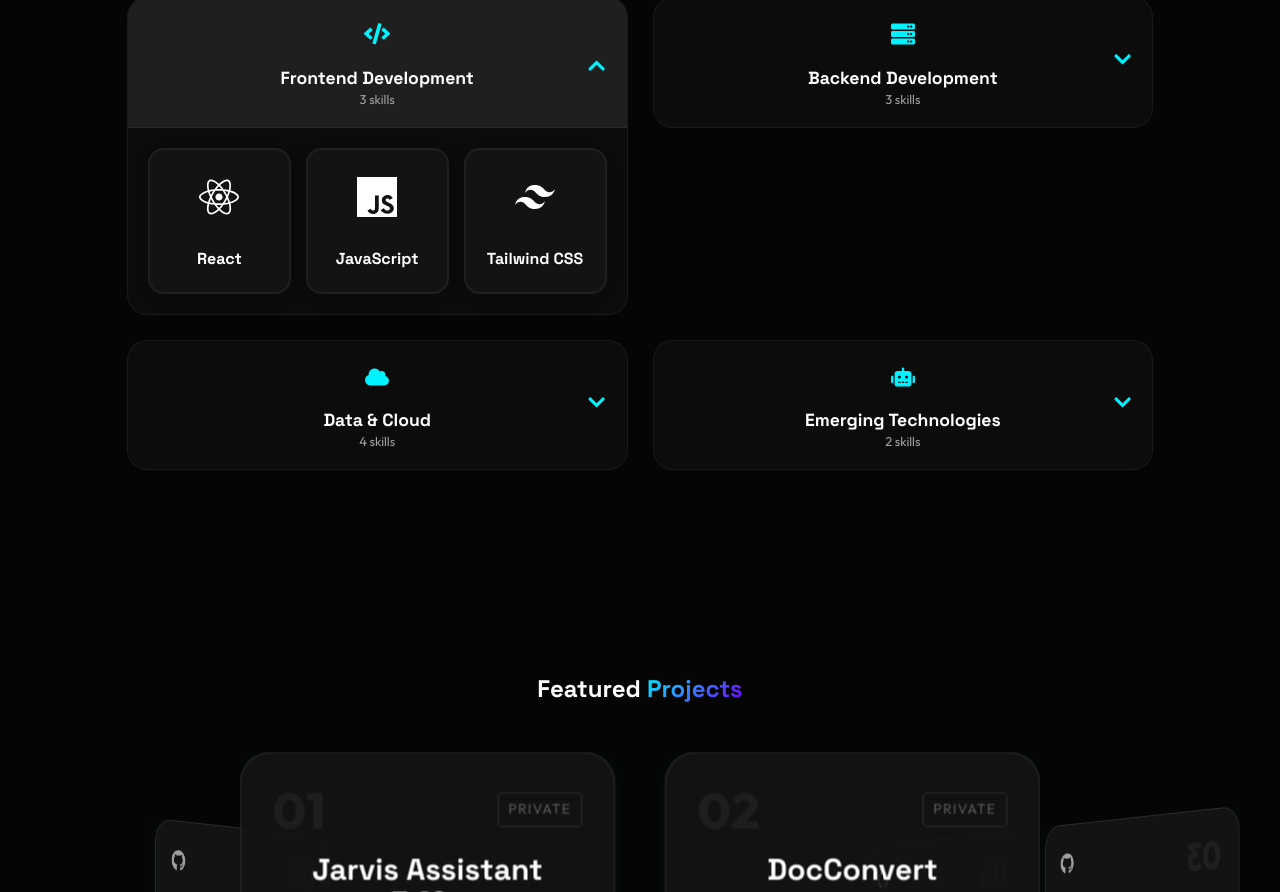
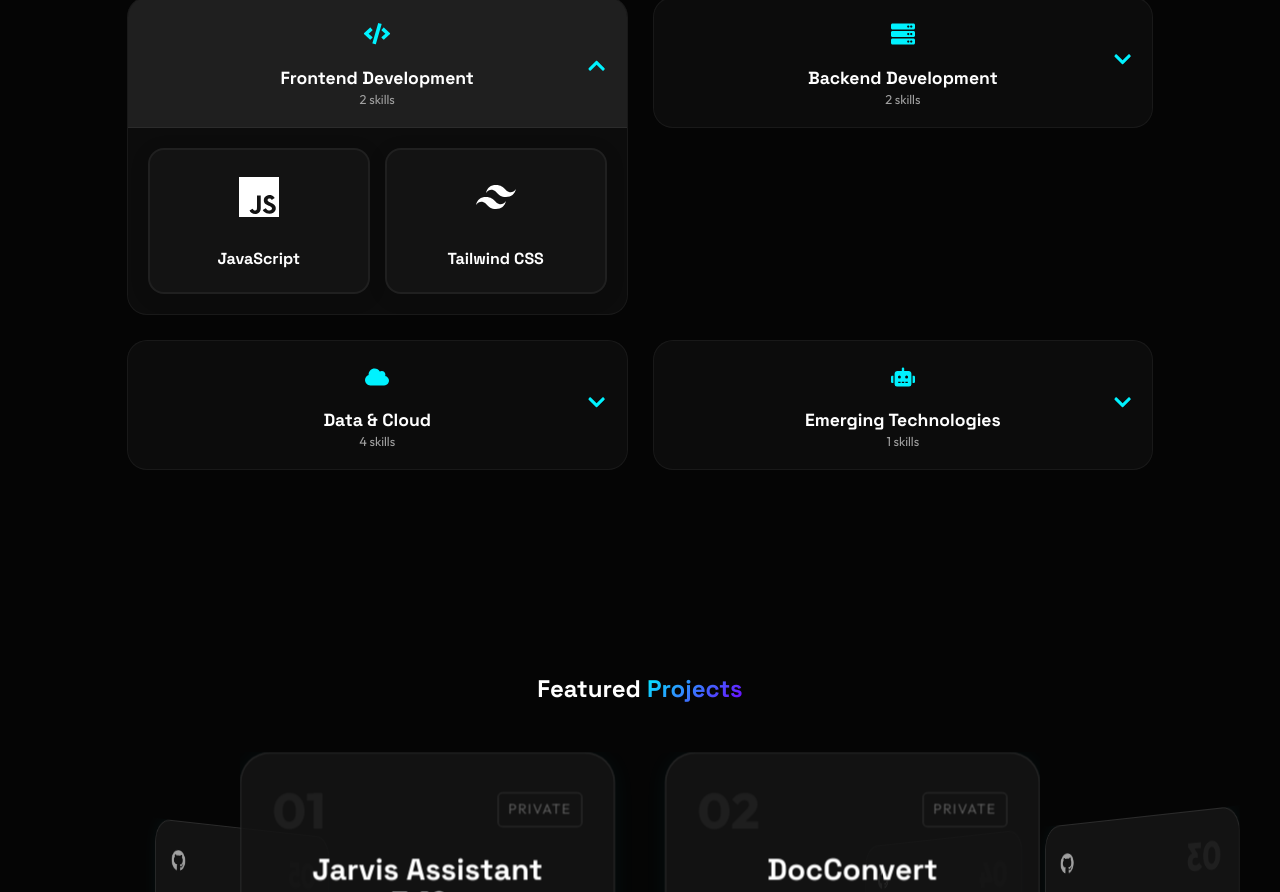
Before and after one commit to MPrajwalKini/my-portfolio, a React (Vite) app: page / in a window 1280 px wide. Shown: the part 1664-2556 px from the top of the page. Built offline with nearby package versions, Linux system fonts and the light colour scheme.

Commit message:
feat: add new `Skills` component to display categorized technical skills with interactive cards.

```diff
--- a/src/components/Skills.jsx
+++ b/src/components/Skills.jsx
@@ -190,7 +190,6 @@ const Skills = () => {
             title: 'Frontend Development',
             icon: <FaCode />,
             skills: [
-                { name: 'React', icon: <FaReact /> },
                 { name: 'JavaScript', icon: <SiJavascript /> },
                 { name: 'Tailwind CSS', icon: <SiTailwindcss /> }
             ]
@@ -200,7 +199,6 @@ const Skills = () => {
             icon: <FaServer />,
             skills: [
                 { name: 'Python', icon: <FaPython /> },
-                { name: 'Node.js', icon: <FaNodeJs /> },
                 { name: 'API Design', icon: <FaServer /> }
             ]
         },
@@ -218,7 +216,6 @@ const Skills = () => {
             title: 'Emerging Technologies',
             icon: <FaRobot />,
             skills: [
-                { name: 'AI/ML', icon: <FaRobot /> },
                 { name: 'Automation', icon: <FaCode /> }
             ]
         }
```
